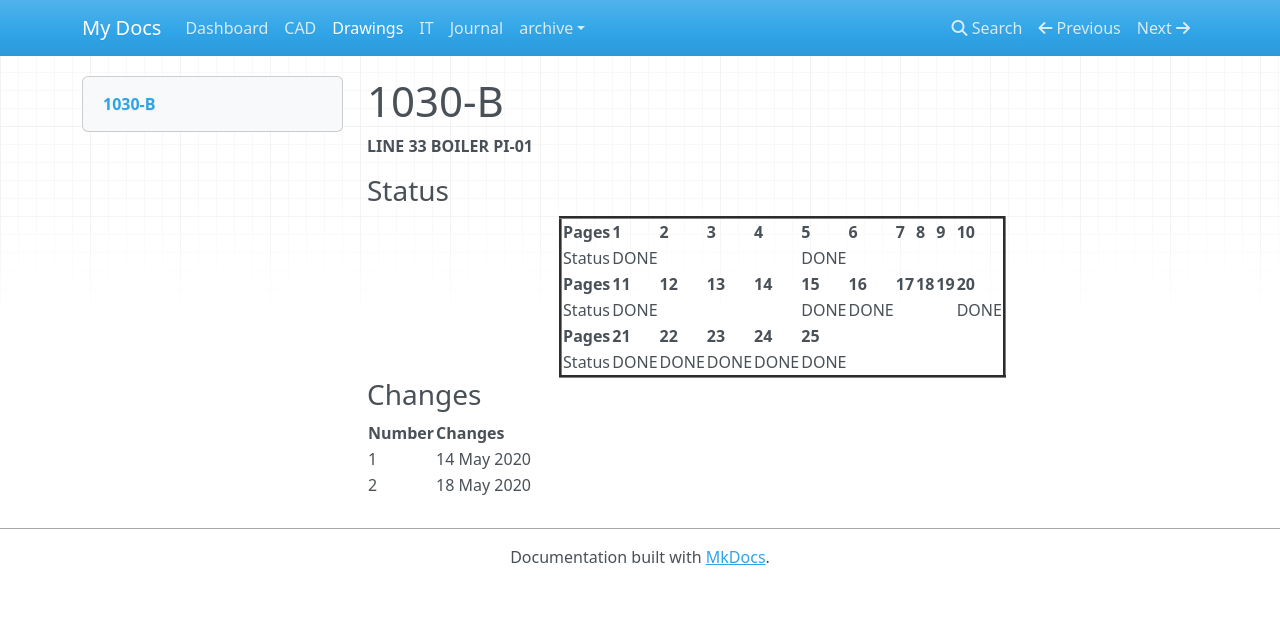
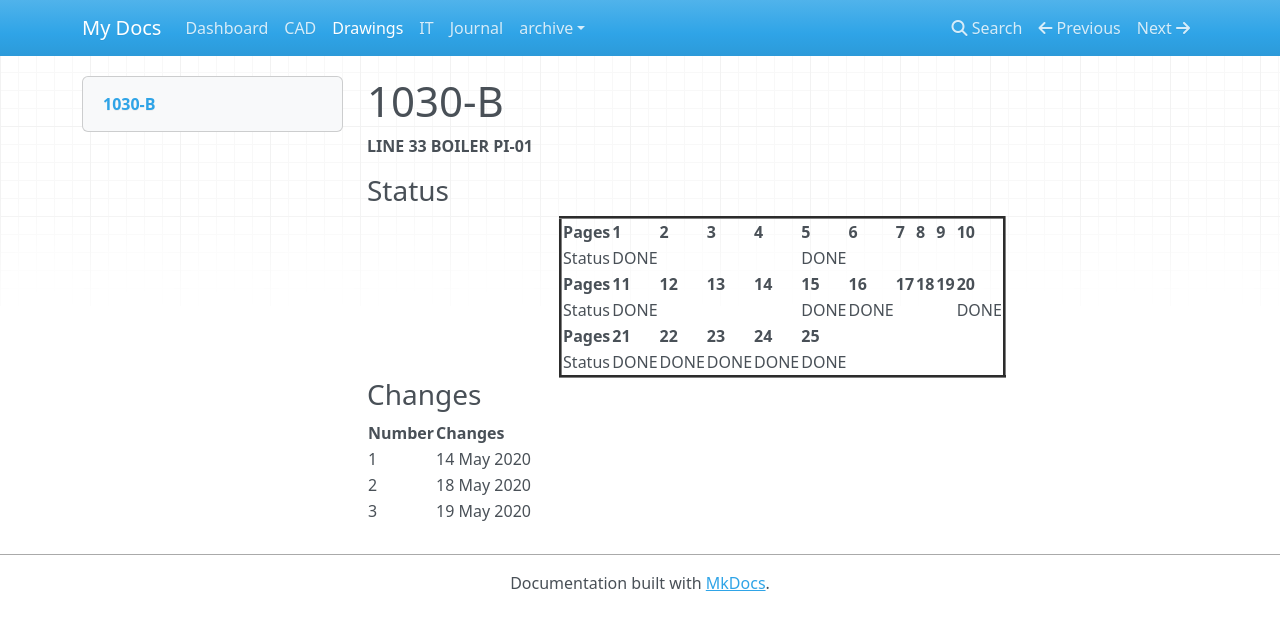
Before and after one commit to linux478/notebook, an MkDocs documentation site: the page built from docs/drawings.md, in a window 1280 px wide. Shown: the top 630 px of the page. Built offline with MkDocs 1.6.1, drawn with Linux system fonts in a browser that asks for light colours; nearby versions of some CDN libraries.

Commit message:
ADD CHANGE ID

```diff
--- a/docs/drawings.md
+++ b/docs/drawings.md
@@ -33,3 +33,4 @@ title: Drawings
 |--------|-------------|
 |   1    | 14 May 2020 |
 |   2    | 18 May 2020 |
+|   3    | 19 May 2020 |
```
